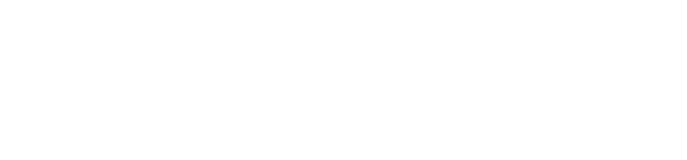
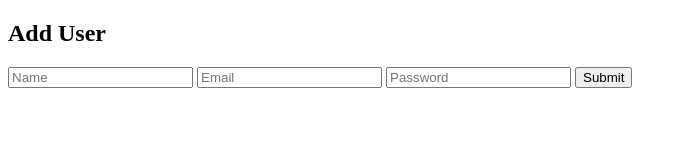
Before and after one commit to Espadv69/Simple-MongoDB-API, a website: page public/index.html in a window 1280 px wide. Shown: the whole page, without its empty margins (0-687 px from the left). Drawn offline with Linux system fonts and the light colour scheme.

Commit message:
Add form with three fields

```diff
--- a/public/index.html
+++ b/public/index.html
@@ -6,6 +6,12 @@
     <title>Add User</title>
   </head>
   <body>
-
+    <h2>Add User</h2>
+    <form class="useForm">
+      <input type="text" class="name" placeholder="Name" required>
+      <input type="email" class="email" placeholder="Email" required>
+      <input type="password" class="password" placeholder="Password" required>
+      <button>Submit</button>
+    </form>
   </body>
 </html>
```
